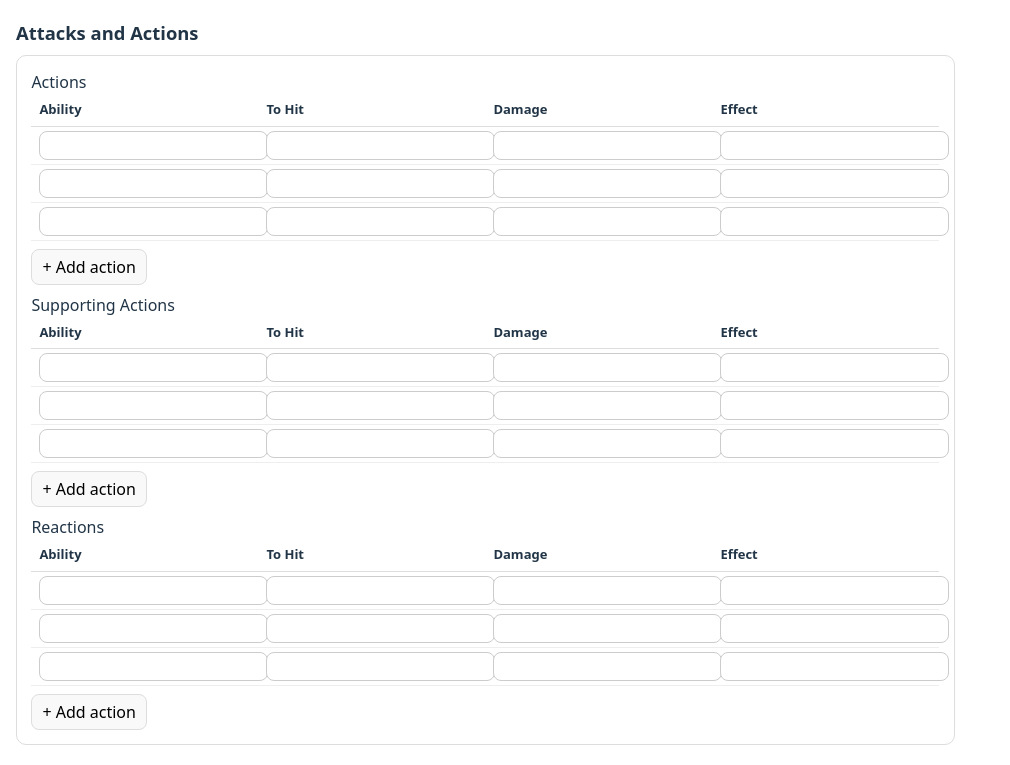
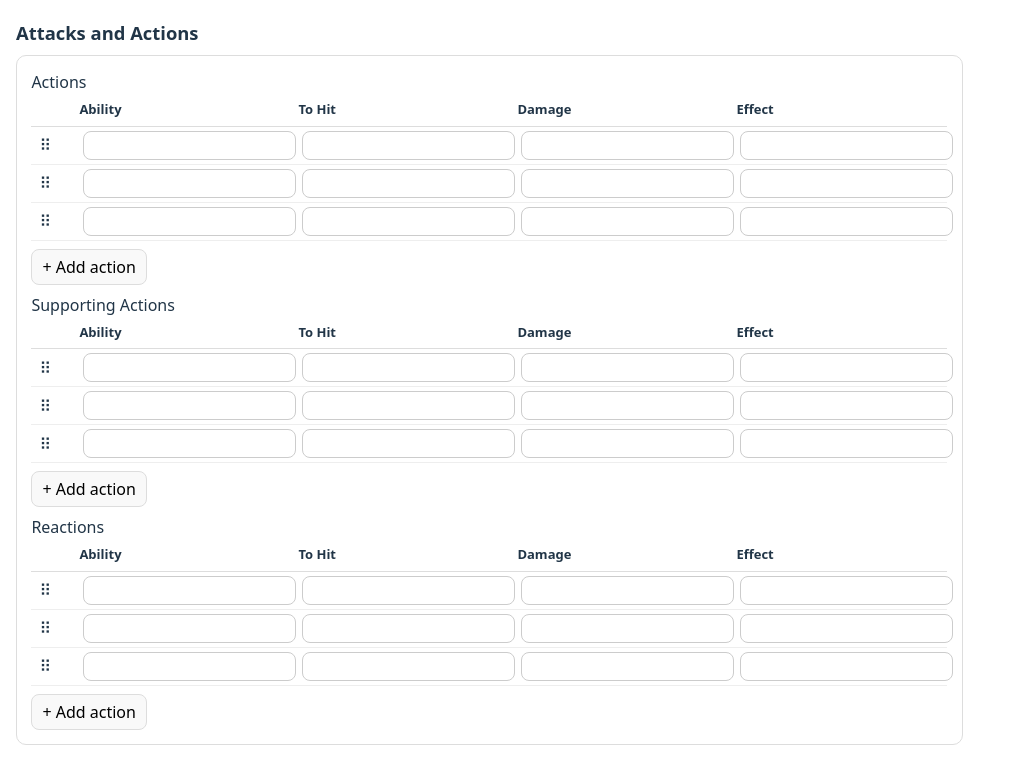
Before and after one commit to vegardmj/veins-of-power-app, a React (Vite) app: page / in a window 1280 px wide. Shown: the part 1253-2018 px from the top of the page, without its empty margins (0-1010 px from the left). Built offline with nearby package versions, Linux system fonts and the light colour scheme.

Commit message:
action grid

```diff
--- a/src/components/ActionsGrid.tsx
+++ b/src/components/ActionsGrid.tsx
@@ -1,4 +1,4 @@
-import React, { useEffect } from "react";
+import React, { useEffect, useRef, useState } from "react";
 import type { ActionRow } from "../types";
 import { Input, th, td } from "./UI";
 
@@ -14,6 +14,7 @@ const emptyRow = (): ActionRow => ({
 const TableHeader: React.FC = () => (
   <thead>
     <tr>
+      <th style={{ ...th, width: 4 }} />
       <th style={th}>Ability</th>
       <th style={th}>To Hit</th>
       <th style={th}>Damage</th>
@@ -21,6 +22,14 @@ const TableHeader: React.FC = () => (
     </tr>
   </thead>
 );
+
+// Utility to move array item from one index to another
+function move<T>(arr: T[], from: number, to: number): T[] {
+  const copy = [...arr];
+  const [item] = copy.splice(from, 1);
+  copy.splice(to, 0, item);
+  return copy;
+}
 
 // Generic grid that both Actions and Reactions can use
 function EditableGrid({
@@ -37,9 +46,11 @@ function EditableGrid({
     if (!rows || rows.length === 0) {
       onChange([emptyRow(), emptyRow(), emptyRow()]);
     }
-    // Only run when rows array reference changes
     // eslint-disable-next-line react-hooks/exhaustive-deps
   }, [rows]);
+
+  const [overIndex, setOverIndex] = useState<number | null>(null);
+  const dragIndexRef = useRef<number | null>(null);
 
   const set = (idx: number, patch: Partial<ActionRow>) => {
     const copy = [...rows];
@@ -49,13 +60,73 @@ function EditableGrid({
 
   const addRow = () => onChange([...(rows || []), emptyRow()]);
 
+  const onDragStart = (idx: number, e: React.DragEvent<HTMLSpanElement>) => {
+    dragIndexRef.current = idx;
+    e.dataTransfer.setData("text/plain", String(idx)); // required for FF
+    e.dataTransfer.effectAllowed = "move";
+  };
+
+  const onDragOver = (idx: number, e: React.DragEvent<HTMLTableRowElement>) => {
+    e.preventDefault(); // allow drop
+    e.dataTransfer.dropEffect = "move";
+    if (overIndex !== idx) setOverIndex(idx);
+  };
+
+  const onDrop = (idx: number, e: React.DragEvent<HTMLTableRowElement>) => {
+    e.preventDefault();
+    const from = dragIndexRef.current;
+    setOverIndex(null);
+    dragIndexRef.current = null;
+    if (from == null || from === idx) return;
+    onChange(move(rows, from, idx));
+  };
+
+  const onDragEnd = () => {
+    setOverIndex(null);
+    dragIndexRef.current = null;
+  };
+
   return (
     <>
       <table style={{ width: "100%", borderCollapse: "collapse" }}>
         <TableHeader />
         <tbody>
           {(rows || []).map((r, idx) => (
-            <tr key={idx}>
+            <tr
+              key={idx}
+              onDragOver={(e) => onDragOver(idx, e)}
+              onDrop={(e) => onDrop(idx, e)}
+              onDragEnd={onDragEnd}
+              style={{
+                outline: overIndex === idx ? "2px dashed #aaa" : undefined,
+                background: overIndex === idx ? "#fafafa" : undefined,
+              }}
+            >
+              {/* Drag handle cell */}
+              <td style={{ ...td, width: 28, paddingLeft: 6, paddingRight: 6 }}>
+                <span
+                  role="button"
+                  aria-label="Drag to reorder"
+                  title="Drag to reorder"
+                  draggable
+                  onDragStart={(e) => onDragStart(idx, e)}
+                  style={{
+                    display: "inline-flex",
+                    alignItems: "center",
+                    justifyContent: "center",
+                    width: 16,
+                    height: 16,
+                    cursor: "grab",
+                    userSelect: "none",
+                  }}
+                >
+                  {/* drag glyph */}
+                  <span style={{ fontSize: 16, lineHeight: 1 }} aria-hidden>
+                    ⠿
+                  </span>
+                </span>
+              </td>
+
               <td style={td}>
                 <Input
                   value={r.ability}
@@ -93,7 +164,14 @@ function EditableGrid({
         </tbody>
       </table>
 
-      <div style={{ marginTop: 8 }}>
+      <div
+        style={{
+          marginTop: 8,
+          display: "flex",
+          gap: 8,
+          alignItems: "center",
+        }}
+      >
         <button
           type="button"
           onClick={addRow}
@@ -123,3 +201,15 @@ export function ActionsGrid({
     <EditableGrid rows={rows} onChange={onChange} addLabel="+ Add action" />
   );
 }
+
+export function ReactionsGrid({
+  rows,
+  onChange,
+}: {
+  rows: ActionRow[];
+  onChange: (r: ActionRow[]) => void;
+}) {
+  return (
+    <EditableGrid rows={rows} onChange={onChange} addLabel="+ Add reaction" />
+  );
+}
--- a/src/components/UI.tsx
+++ b/src/components/UI.tsx
@@ -141,6 +141,6 @@ export const tdHead: React.CSSProperties = {
   width: 120,
 };
 export const td: React.CSSProperties = {
-  padding: "4px 8px",
+  padding: "4px 12px",
   borderBottom: "1px solid #eee",
 };
```
